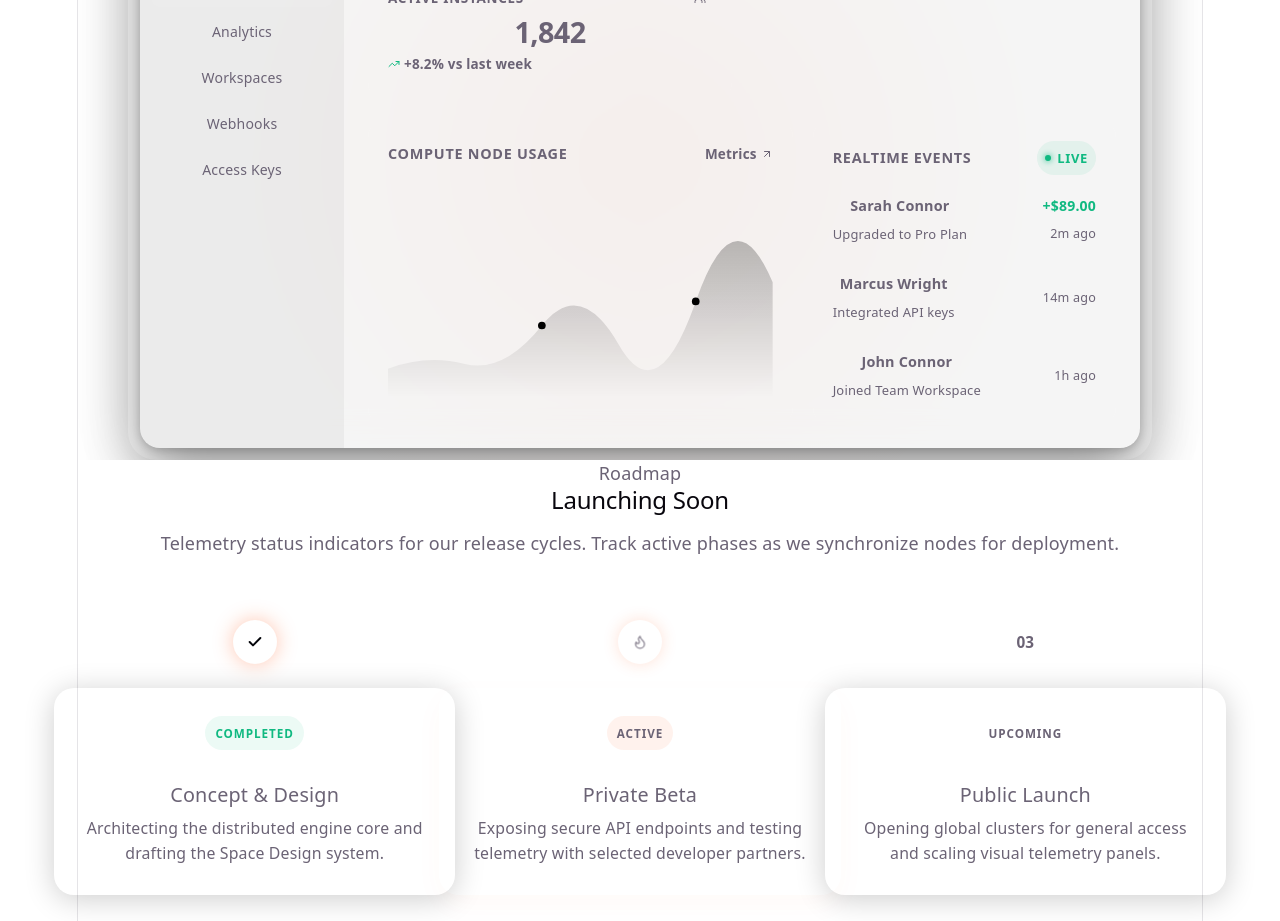
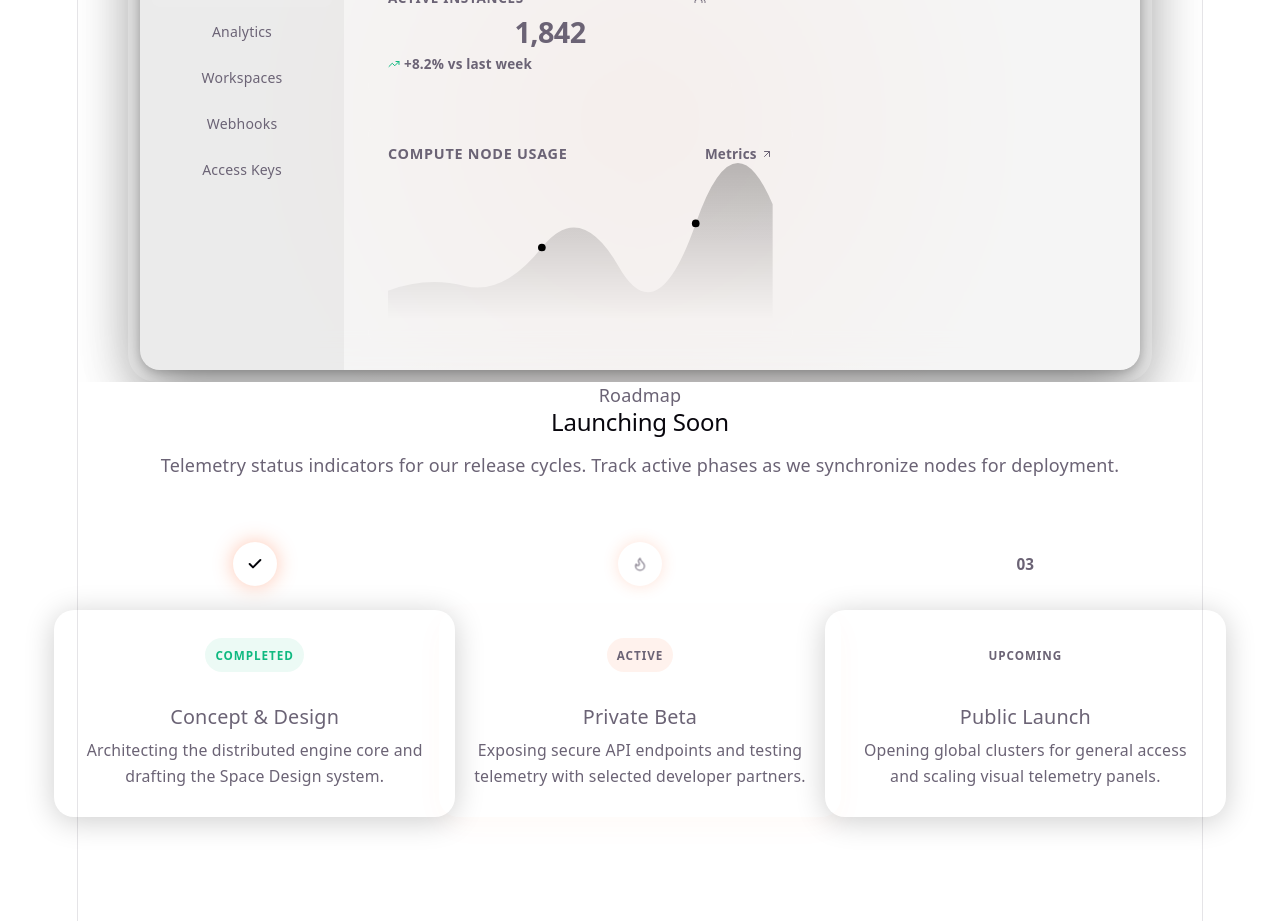
Before and after one commit to TheCorentix/framer-coming-soon, a React (Vite) app: page / in a window 1280 px wide. Shown: the part 1500-2421 px from the top of the page. Built offline with nearby package versions, Linux system fonts and the light colour scheme; the HTML template or start-up script is replaced by a standard one.

Commit message:
Remove activities and activity card from ProductPreview
Removed the activities array and related activity card from ProductPreview component.

```diff
--- a/src/components/ProductPreview.jsx
+++ b/src/components/ProductPreview.jsx
@@ -4,12 +4,6 @@ import { Search, Bell, TrendingUp, Users, ArrowUpRight } from 'lucide-react';
 import './ProductPreview.css';
 
 export default function ProductPreview() {
-  const activities = [
-    { name: "Sarah Connor", action: "Upgraded to Pro Plan", time: "2m ago", amount: "+$89.00" },
-    { name: "Marcus Wright", action: "Integrated API keys", time: "14m ago" },
-    { name: "John Connor", action: "Joined Team Workspace", time: "1h ago" }
-  ];
-
   return (
     <section className="section preview-section" id="product">
       <div className="preview-container wrap">
@@ -81,7 +75,7 @@ export default function ProductPreview() {
                   </div>
                 </div>
 
-                {/* Chart & Live Activity Grid */}
+                {/* Chart Grid */}
                 <div className="mockup-grid">
                   {/* Chart Card */}
                   <div className="grid-card chart-card">
@@ -114,29 +108,6 @@ export default function ProductPreview() {
                       </svg>
                     </div>
                   </div>
-
-                  {/* Activity Card */}
-                  <div className="grid-card activity-card">
-                    <div className="card-lbl-row">
-                      <span className="grid-card-title">Realtime events</span>
-                      <span className="live-dot-indicator"><span className="pulse-dot"></span>Live</span>
-                    </div>
-
-                    <div className="activity-list">
-                      {activities.map((act, idx) => (
-                        <div key={idx} className="activity-item">
-                          <div className="act-details">
-                            <span className="act-name">{act.name}</span>
-                            <span className="act-action">{act.action}</span>
-                          </div>
-                          <div className="act-meta">
-                            {act.amount && <span className="act-amt text-success">{act.amount}</span>}
-                            <span className="act-time">{act.time}</span>
-                          </div>
-                        </div>
-                      ))}
-                    </div>
-                  </div>
                 </div>
               </div>
             </div>
```
